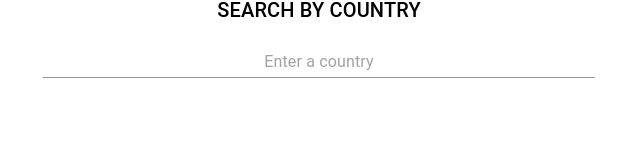
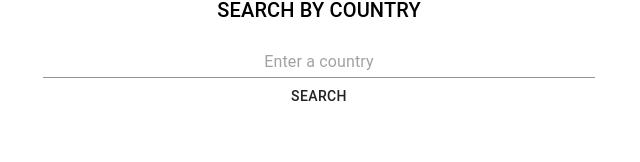
Before and after one commit to aljica/citypops, a React (Create React App) app: page /country in a window 1280 px wide. Shown: the part 138-300 px from the top of the page, without its empty margins (321-961 px from the left). Built offline with nearby package versions, Linux system fonts and the light colour scheme.

Commit message:
add search button and redirect to basic results page

```diff
--- a/src/App.js
+++ b/src/App.js
@@ -3,6 +3,7 @@ import InitialSearchScreen from './routes/initialSearchView/InitialSearchScreen'
 import { Typography } from '@material-ui/core';
 import { BrowserRouter as Router, Route } from "react-router-dom";
 import CountrySearch from './routes/initialSearchView/CountrySearch';
+import CountrySearchResults from './routes/CountrySearchResults';
 
 function App() {
   return (
@@ -15,6 +16,7 @@ function App() {
       <br></br>
       <Route path="/" exact component={InitialSearchScreen} />
       <Route path="/country" exact component={CountrySearch} />
+      <Route path="/country/results" exact component={CountrySearchResults} />
     </Router>
   );
 }
--- /dev/null
+++ b/src/routes/CountrySearchResults.js
@@ -0,0 +1,13 @@
+import { Component } from 'react';
+
+class CountrySearchResults extends Component {
+  render() {
+    return (
+      <div>
+        Hello World
+      </div>
+    );
+  }
+}
+
+export default CountrySearchResults;
--- a/src/routes/initialSearchView/CountrySearch.js
+++ b/src/routes/initialSearchView/CountrySearch.js
@@ -1,8 +1,18 @@
 import { Typography } from '@material-ui/core';
 import { Grid, Button, Input, Container } from '@material-ui/core';
 import { Component } from 'react';
+import { BrowserRouter as Router, Route } from "react-router-dom";
+import CountrySearchResults from '../CountrySearchResults';
 
 class CountrySearch extends Component {
+  constructor(props) {
+    super(props);
+  }
+
+  redirect(path) {
+    this.props.history.push(path);
+  }
+
   render() {
     return (
       <div>
@@ -16,6 +26,11 @@ class CountrySearch extends Component {
           <Grid container justify="center">
             <Input fullWidth placeholder="Enter a country" inputProps={{style: { textAlign: 'center' }}}></Input>
           </Grid>
+          <Grid container justify="center">
+            <Button onClick={() => this.redirect('/country/results')}>
+                Search
+              </Button>
+          </Grid>
         </Container>
       </div>
     );
```
Also changed, not shown: public/magnifying-glass.png (added).
